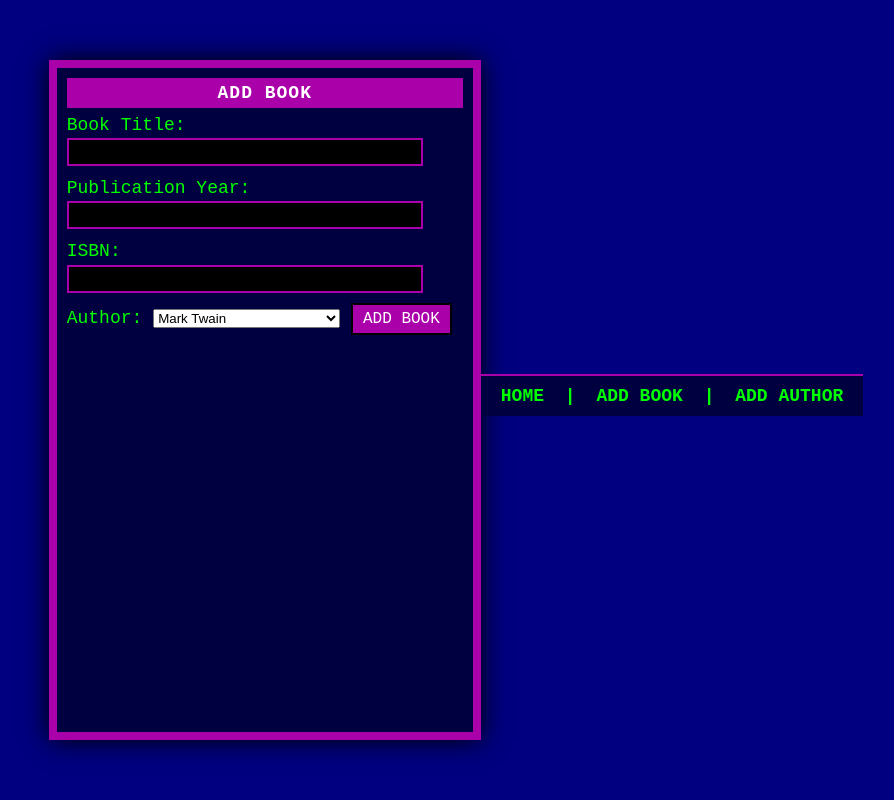
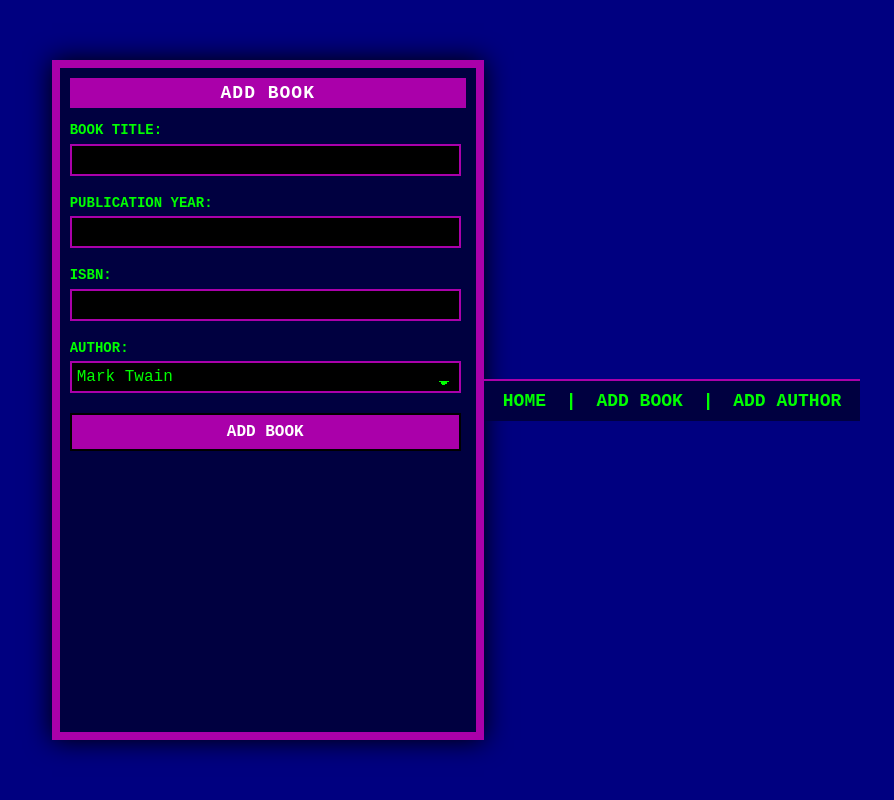
Before and after one commit to Moktur/book-alchemy, a Flask app: page /add_book in a window 1280 px wide. Shown: the whole page, without its empty margins (184-1078 px from the left). Run offline with Flask 3, Linux system fonts and the light colour scheme.

Commit message:
updated css

```diff
--- a/static/schneider_cpc.css
+++ b/static/schneider_cpc.css
@@ -46,7 +46,11 @@ body {
 /* Navigation */
 .navigation {
     text-align: center;
-    margin-bottom: 10px;
+    padding: 10px;
+    font-family: 'Courier New', monospace;
+    color: #00ff00;
+    background-color: #000040;
+    border-top: 2px solid #aa00aa;
     font-weight: bold;
     text-transform: uppercase;
 }
@@ -55,10 +59,13 @@ body {
     color: #00ff00;
     text-decoration: none;
     margin: 0 5px;
+    padding: 2px 4px;
+    transition: all 0.1s ease;
 }
 
 .navigation a:hover {
-    color: #ff00ff;
+    color: #ffffff;
+    background-color: #aa00aa;
 }
 
 /* Inhalt */
@@ -67,14 +74,38 @@ body {
     overflow-y: auto;
     color: #00ff00;
     line-height: 1.4;
+    padding-right: 5px;
+}
+
+/* Scrollbar styling for retro look */
+.content::-webkit-scrollbar {
+    width: 8px;
+}
+
+.content::-webkit-scrollbar-track {
+    background: #000040;
+    border: 1px solid #aa00aa;
+}
+
+.content::-webkit-scrollbar-thumb {
+    background: #aa00aa;
+    border: 1px solid #000000;
+}
+
+.content::-webkit-scrollbar-thumb:hover {
+    background: #ff00ff;
 }
 
 /* Flash-Messages Container */
-.flash-container {
-    margin-bottom: 10px;
+.flash-container,
+.flash-messages {
+    list-style-type: none;
+    padding: 0;
+    margin: 0 0 10px 0;
 }
 
-.flash {
+.flash,
+.flash-messages li {
     padding: 8px;
     margin-bottom: 8px;
     border: 2px solid #aa00aa;
@@ -83,89 +114,194 @@ body {
     font-weight: bold;
     font-family: 'Courier New', monospace;
     text-align: center;
+    text-transform: uppercase;
 }
 
-.flash.success {
+.flash.success,
+.flash-messages .success {
     border-color: #00ff00;
+    color: #00ff00;
 }
 
-.flash.error {
+.flash.error,
+.flash-messages .error {
     border-color: #ff0000;
+    color: #ff0000;
+}
+
+/* Form Labels */
+label {
+    display: block;
+    color: #00ff00;
+    font-weight: bold;
+    margin-bottom: 3px;
+    margin-top: 8px;
+    text-transform: uppercase;
+    font-size: 14px;
 }
 
 /* Formulare */
 input[type="text"],
 input[type="number"],
-input[type="date"] {
+input[type="date"],
+select {
     background-color: #000000;
     color: #00ff00;
     border: 2px solid #aa00aa;
-    padding: 3px;
+    padding: 5px;
     font-size: 16px;
-    width: 90%;
+    width: 100%;
     margin-bottom: 10px;
     box-sizing: border-box;
     font-family: 'Courier New', monospace;
 }
 
+/* Select dropdown styling */
+select {
+    cursor: pointer;
+    appearance: none;
+    background-image: linear-gradient(45deg, transparent 50%, #00ff00 50%),
+        linear-gradient(135deg, #00ff00 50%, transparent 50%);
+    background-position: calc(100% - 15px) calc(1em + 2px),
+        calc(100% - 10px) calc(1em + 2px);
+    background-size: 5px 5px, 5px 5px;
+    background-repeat: no-repeat;
+    padding-right: 25px;
+}
+
+select:focus {
+    outline: none;
+    border-color: #ff00ff;
+    box-shadow: 0 0 5px #aa00aa;
+}
+
+/* Input focus states */
+input[type="text"]:focus,
+input[type="number"]:focus,
+input[type="date"]:focus {
+    outline: none;
+    border-color: #ff00ff;
+    box-shadow: 0 0 5px #aa00aa;
+}
+
+/* Buttons */
 button,
 input[type="submit"] {
     background-color: #aa00aa;
     color: #ffffff;
     border: 2px solid #000000;
-    padding: 5px 10px;
+    padding: 8px 15px;
     font-size: 16px;
     cursor: pointer;
     text-transform: uppercase;
     font-family: 'Courier New', monospace;
+    font-weight: bold;
+    margin-top: 10px;
+    width: 100%;
+    transition: all 0.1s ease;
 }
 
 button:hover,
 input[type="submit"]:hover {
     background-color: #ff00ff;
+    box-shadow: 0 0 10px #aa00aa;
+}
+
+button:active,
+input[type="submit"]:active {
+    background-color: #880088;
+    transform: translateY(1px);
 }
 
 /* Buchliste */
 .book-entry {
     border-bottom: 1px solid #aa00aa;
-    padding: 5px 0;
+    padding: 8px 0;
+    margin-bottom: 5px;
 }
 
-/* Navigation */
-.navigation {
-    text-align: center;
-    padding: 10px;
-    font-family: 'Courier New', monospace;
-    color: #00ff00;
-    background-color: #000040;
-    border-top: 2px solid #aa00aa;
+.book-entry:last-child {
+    border-bottom: none;
 }
 
-.navigation a {
+.book-title {
+    color: #00ff00;
+    font-weight: bold;
+    text-transform: uppercase;
+}
+
+.book-author {
+    color: #ffffff;
+    font-size: 14px;
+}
+
+.book-year {
+    color: #aa00aa;
+    font-size: 14px;
+}
+
+/* Search and Sort Controls */
+.controls {
+    margin-bottom: 15px;
+    padding: 10px;
+    border: 2px solid #aa00aa;
+    background-color: #000000;
+}
+
+.search-box {
+    width: 100%;
+    margin-bottom: 8px;
+}
+
+.sort-controls {
+    text-align: center;
+}
+
+.sort-controls a {
     color: #00ff00;
     text-decoration: none;
-    margin: 0 10px;
+    margin: 0 5px;
+    padding: 2px 5px;
+    border: 1px solid #aa00aa;
+    background-color: #000040;
+    font-size: 12px;
+    text-transform: uppercase;
 }
 
-.navigation a:hover {
+.sort-controls a:hover,
+.sort-controls a.active {
+    background-color: #aa00aa;
     color: #ffffff;
-    background-color: #aa00aa;
-    padding: 2px 4px;
 }
 
-/* Flash-Nachrichten */
-.flash-messages {
-    list-style-type: none;
-    padding: 0;
-    margin-bottom: 10px;
+/* Delete button styling */
+.delete-btn {
+    background-color: #ff0000;
+    color: #ffffff;
+    border: 2px solid #000000;
+    padding: 3px 8px;
+    font-size: 12px;
+    cursor: pointer;
+    text-transform: uppercase;
+    font-family: 'Courier New', monospace;
+    margin-left: 10px;
+    width: auto;
+    display: inline-block;
 }
 
-.flash-messages li {
-    background-color: #aa00aa;
-    color: #ffffff;
-    padding: 5px;
-    margin-bottom: 5px;
-    border: 1px solid #000000;
-    font-weight: bold;
-    text-align: center;
+.delete-btn:hover {
+    background-color: #ff4444;
+    box-shadow: 0 0 8px #ff0000;
 }
+
+/* Responsive adjustments */
+@media (max-width: 600px) {
+    .window {
+        width: 95vw;
+        height: 95vh;
+    }
+
+    body {
+        font-size: 16px;
+    }
+}
```
